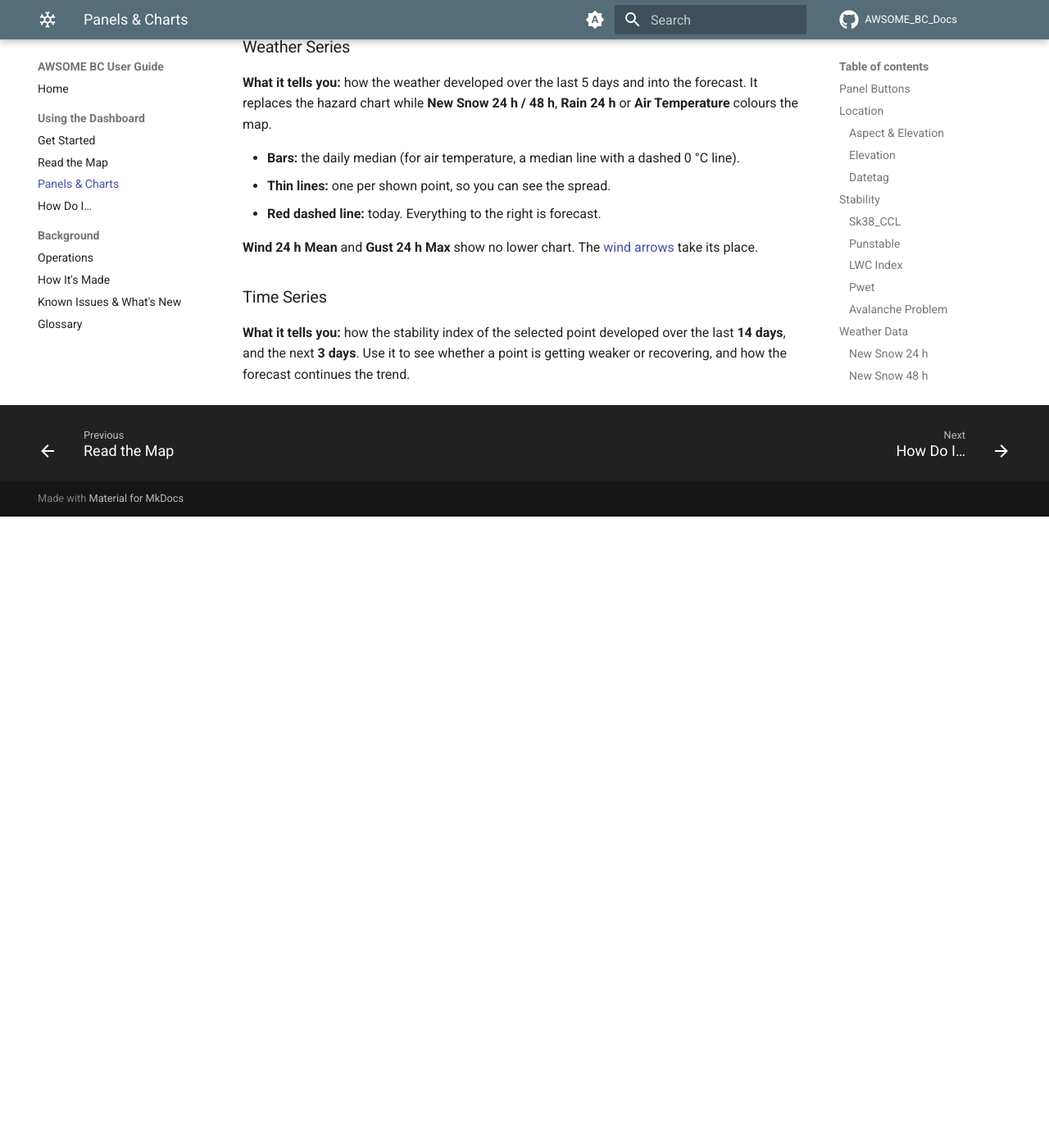
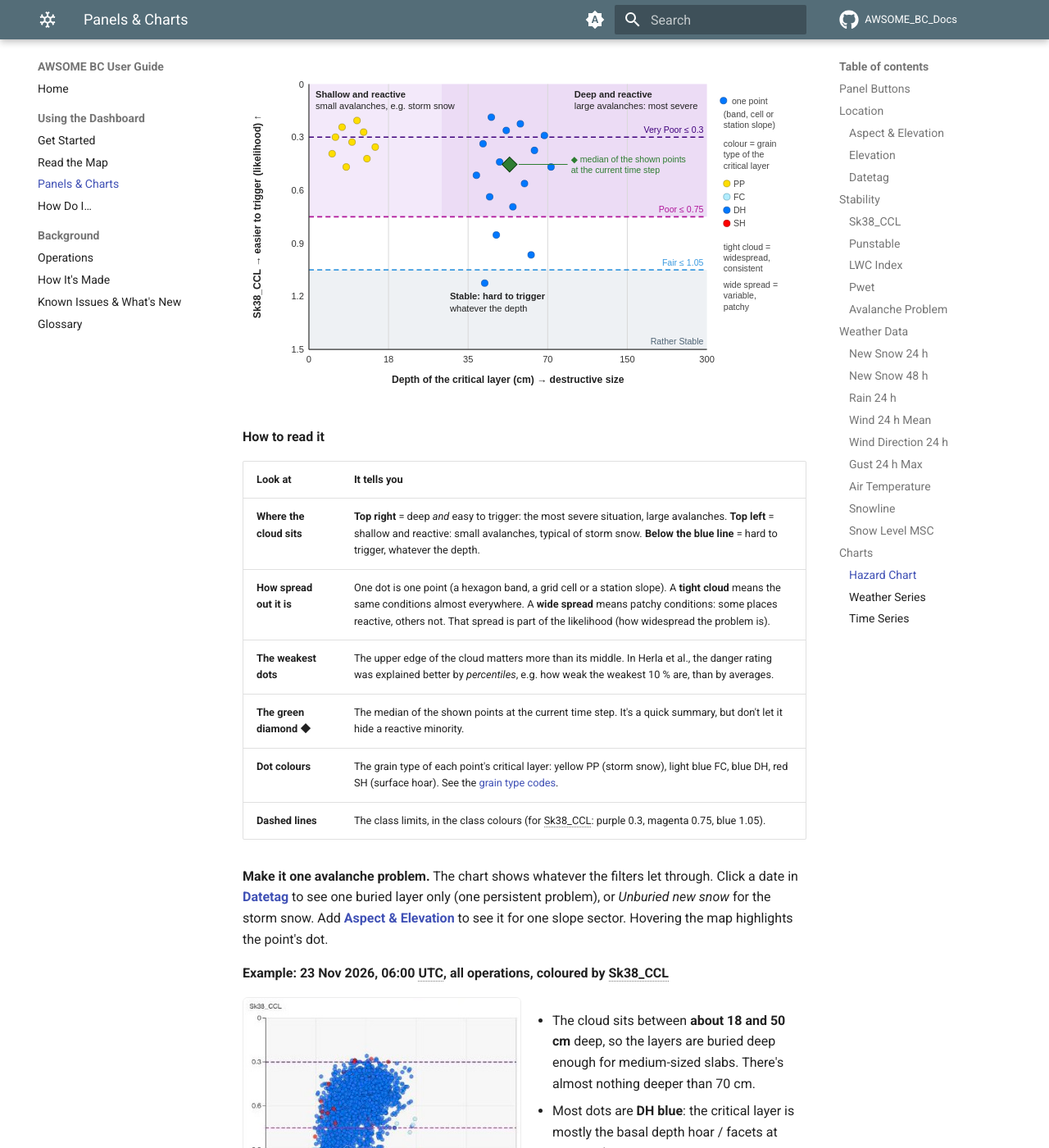
Before and after one commit to MachtlP/AWSOME_BC_Docs, an MkDocs documentation site: the page built from docs/panels.md, in a window 1280 px wide and 1400 px high, scrolled down 12958 px. Shown: the whole window at 82% size. Built offline with MkDocs 1.6.1 and Material for MkDocs 9.7.7, drawn with Linux system fonts in a browser that asks for light colours; nearby versions of some CDN libraries; comment, search, counter and statistics services are not loaded; before the commit the page ends 13588 px from its top, so only the background shows below that; some of the changed text lies outside the part shown.

Commit message:
Explain the hazard chart after Herla et al. (2025)
- Background: numerical version of the CMAH hazard chart, likelihood
  from the stability index, size from critical-layer depth
- Annotated guide diagram and a real example from 23 Nov 2026
- How to read position, spread, weakest dots, median diamond and
  grain-type dot colours; filter by datetag for one problem
- Agreement findings and differences from Herla et al.; references

Co-Authored-By: Claude Opus 5.5 <noreply@anthropic.com>

```diff
--- a/docs/panels.md
+++ b/docs/panels.md
@@ -522,21 +522,79 @@ The lower part of the right side shows a chart for the variable that colours the
 
 ### Hazard Chart { #hazard-chart }
 
-**What it tells you:** how weak *and* how deep the critical layers are, all in one view. It is the default lower
-chart.
+**What it tells you:** how *easy to trigger* and how *deep*, and therefore how *big*, the critical layers are,
+for every shown point at once. It is the default lower chart while a stability index colours the map.
 
-- **Y-axis:** the stability index that colours the map. For Sk38_CCL, 0 is at the top, so less stable points sit
-  higher.
-- **X-axis:** the depth of the critical layer, in cm, on a scale binned like avalanche size classes.
-- **Dots:** one per selected point. The **dashed lines** are the class limits, drawn in the class colours (for
-  Sk38_CCL: purple at 0.3, magenta at 0.75, blue at 1.05).
-- Hovering the map highlights the matching dot.
-- Look for clusters: many dots high up at medium depth mean a widespread weak layer at a depth skiers can
-  trigger.
+It is the model's version of the **hazard chart** that Canadian forecasters draw for each avalanche problem in the
+Conceptual Model of Avalanche Hazard (Statham et al. 2018). There, each problem is placed by its **likelihood** of
+avalanches and its expected **destructive size**. Herla et al. built the numerical version from distributed
+snowpack simulations, and this chart follows their approach:
 
-??? abstract "Depth classes"
-    Key `snowpack.<index>.size_estimate`: 1: 0–26 cm (small) · 2: 26–53 (medium) · 3: 53–110 (large) ·
-    4: 110–225 (very large) · 5: 225 + (extreme)
+- **Likelihood ↑ comes from the stability index.** At a single point, likelihood comes down to how sensitive the
+  layer is to triggering. The y-axis is the index that colours the map. For Sk38_CCL, 0 is at the top, so *higher
+  = easier to trigger*.
+- **Size → comes from the depth of the critical layer.** Snowpack models can't estimate avalanche size directly.
+  The burial depth of the failing layer is used instead: deeper layers release thicker slabs and bigger avalanches.
+  The axis is non-linear (0 · 18 · 35 · 70 · 150 · 300 cm, after McClung 2009), like the size scale itself.
+
+![How to read the hazard chart: shallow and reactive points sit top left, deep and reactive points top right,
+stable points at the bottom](assets/images/hazard_chart_guide.svg)
+
+**How to read it**
+
+| Look at | It tells you |
+|---|---|
+| **Where the cloud sits** | **Top right** = deep *and* easy to trigger: the most severe situation, large avalanches. **Top left** = shallow and reactive: small avalanches, typical of storm snow. **Below the blue line** = hard to trigger, whatever the depth. |
+| **How spread out it is** | One dot is one point (a hexagon band, a grid cell or a station slope). A **tight cloud** means the same conditions almost everywhere. A **wide spread** means patchy conditions: some places reactive, others not. That spread is part of the likelihood (how widespread the problem is). |
+| **The weakest dots** | The upper edge of the cloud matters more than its middle. In Herla et al., the danger rating was explained better by *percentiles*, e.g. how weak the weakest 10 % are, than by averages. |
+| **The green diamond** ◆ | The median of the shown points at the current time step. It's a quick summary, but don't let it hide a reactive minority. |
+| **Dot colours** | The grain type of each point's critical layer: yellow PP (storm snow), light blue FC, blue DH, red SH (surface hoar). See the [grain type codes](#grain-type). |
+| **Dashed lines** | The class limits, in the class colours (for Sk38_CCL: purple 0.3, magenta 0.75, blue 1.05). |
+
+**Make it one avalanche problem.** The chart shows whatever the filters let through. Click a date in
+**[Datetag](#datetag)** to see one buried layer only (one persistent problem), or *Unburied new snow* for the storm
+snow. Add **[Aspect & Elevation](#aspect-elevation)** to see it for one slope sector. Hovering the map highlights the
+point's dot.
+
+**Example: 23 Nov 2026, 06:00 UTC, all operations, coloured by Sk38_CCL**
+
+<div class="grid" markdown>
+
+![Hazard chart on 23 Nov 2026](assets/images/hazard_chart_example.jpg)
+
+<div markdown>
+
+- The cloud sits between **about 18 and 50 cm** deep, so the layers are buried deep enough for medium-sized slabs.
+  There's almost nothing deeper than 70 cm.
+- Most dots are **DH blue**: the critical layer is mostly the basal depth hoar / facets at many points.
+- Vertically it spans from **Poor to Rather Stable**. The panel counts 39 % Poor, 13 % Fair, 47 % Rather Stable and
+  < 1 % Very Poor. A good part of the terrain is reactive but few points are extreme.
+- The **median diamond** sits at about **0.95, ~30 cm**: borderline. The upper edge of the cloud, just below 0.3,
+  is the part to watch.
+- A few **red SH dots** at shallow depth mark buried surface hoar at single points. Click them on the map to check
+  where they are.
+
+*Reading:* a widespread, patchy persistent problem at medium depth. Next, select its datetag and the aspects with the
+highest share of Poor to see where it is most reactive.
+
+</div>
+</div>
+
+!!! warning "A model view, not a forecast"
+    Herla et al. compared ten winters of these charts with forecasters' assessments in Glacier National Park. The
+    two agreed best on **whether a storm slab problem is present** and on the **likelihood and size of persistent
+    slab problems**. Day-to-day differences were considerable, and it is not clear whether the model or the humans
+    were closer to reality when they disagreed. Use the chart as an independent second opinion, e.g. when deciding
+    whether a persistent problem can come off.
+
+??? abstract "Technical details"
+    | | |
+    |---|---|
+    | Y | the classifying stability index of each point's critical layer (`snowpack.<index>.value`) |
+    | X | depth of that layer, `snowpack.<index>.size_estimate`, binned 1: 0–26 cm (small) · 2: 26–53 (medium) · 3: 53–110 (large) · 4: 110–225 (very large) · 5: 225 + (extreme); axis breaks 0 · 18 · 35 · 70 · 150 · 300 cm |
+    | Diamond | median of the shown points at the dashboard time (from the time series) |
+    | Differences from Herla et al. | Herla et al. use Punstable for likelihood, flat-field profiles at treeline only, and separate storm (layers buried < 5 days) from persistent problems automatically. Here the y-axis follows the classifying index, every aspect and band is a point, and you separate problems yourself with the Datetag filter. |
+    | References | Statham, G. et al. (2018): A conceptual model of avalanche hazard. *Natural Hazards* 90, 663–691. · Herla, F., Haegeli, P., Horton, S. and Mair, P. (2025): A quantitative module of avalanche hazard – comparing forecaster assessments of storm and persistent slab avalanche problems with information derived from distributed snowpack simulations. *NHESS* 25, 625–646. [doi:10.5194/nhess-25-625-2025](https://doi.org/10.5194/nhess-25-625-2025) (preprint: [doi:10.5194/egusphere-2024-871](https://doi.org/10.5194/egusphere-2024-871)) |
 
 ### Weather Series { #weather-series }
 
```
Also changed, not shown: docs/assets/images/hazard_chart_example.jpg (added), docs/assets/images/hazard_chart_guide.svg (added).
